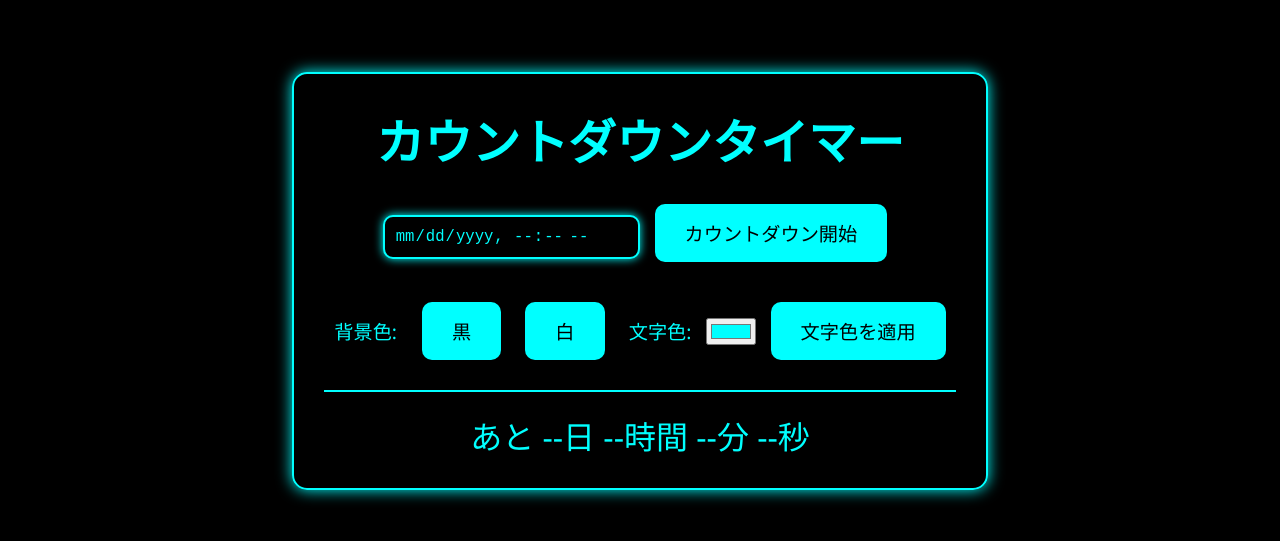
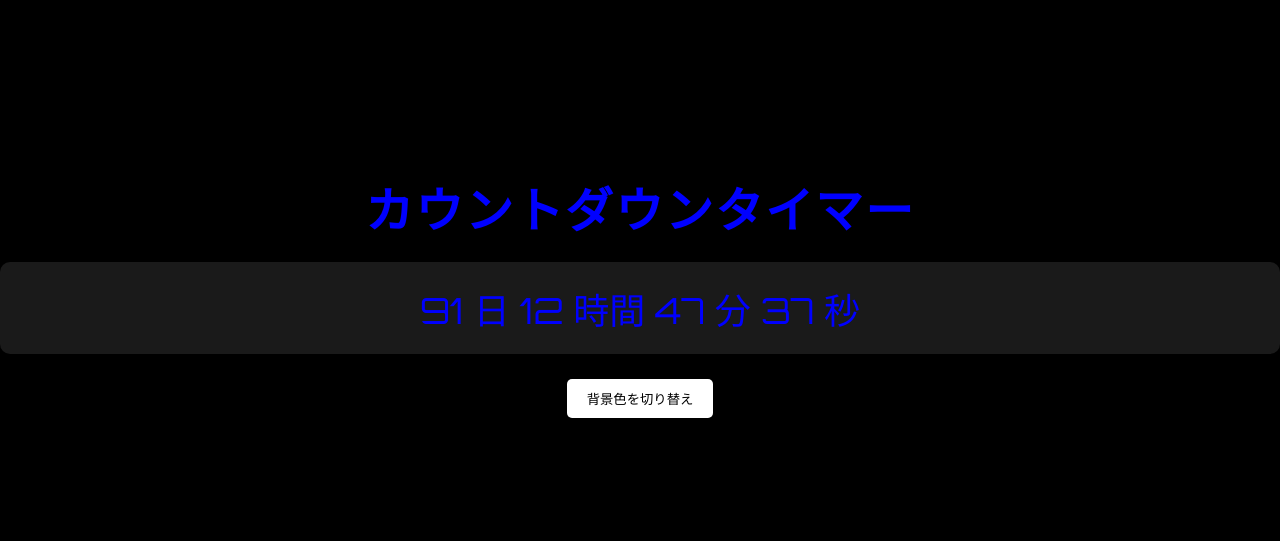
Before and after one commit to RusK-0707/countdown-timer, a plain HTML site: page index.html in a window 1280 px wide. Shown: the part 119-660 px from the top of the page. Drawn offline with Linux system fonts and the light colour scheme.

Commit message:
Update index.html

```diff
--- a/index.html
+++ b/index.html
@@ -3,32 +3,142 @@
 <head>
     <meta charset="UTF-8">
     <meta name="viewport" content="width=device-width, initial-scale=1.0">
+    <meta name="description" content="イベントのカウントダウンタイマー。期限やイベントまでの残り時間を簡単に追跡できます。">
+    <meta name="keywords" content="カウントダウン, タイマー, イベント, 期限, カウントダウンタイマー, イベント追跡">
+    <meta name="author" content="RusKという名の者">
+    <meta name="robots" content="index, follow">
+
+    <!-- Open Graph Meta Tags -->
+    <meta property="og:title" content="カウントダウンタイマー - イベントを簡単に追跡">
+    <meta property="og:description" content="イベントや期限までの残り時間を簡単に管理できるカスタマイズ可能なカウントダウンタイマー。">
+    <meta property="og:image" content="https://rusk-0707.github.io/countdown-timer/timer.png">
+    <meta property="og:url" content="https://rusk-0707.github.io/countdown-timer/">
+    <meta property="og:type" content="website">
+    <meta property="og:locale" content="ja_JP">
+
+    <!-- ページタイトル -->
     <title>カウントダウンタイマー</title>
-    <link rel="stylesheet" href="style.css">
+
+    <!-- Favicon の設定 -->
+    <link rel="icon" href="timer.png" type="image/x-icon">
+    <link rel="apple-touch-icon" sizes="180x180" href="timer.png">
+    <link rel="icon" type="image/png" sizes="32x32" href="timer.png">
+    <link rel="icon" type="image/png" sizes="16x16" href="timer.png">
+
+    <!-- Google Fonts の追加（Orbitron フォント） -->
+    <link href="https://fonts.googleapis.com/css2?family=Orbitron:wght@400;700&display=swap" rel="stylesheet">
+
+    <!-- CSS の追加（背景の黒とクールなフォントの設定） -->
+    <style>
+        body {
+            background-color: #000; /* 背景色を黒に設定 */
+            color: #00f; /* 文字色を青に設定 */
+            font-family: 'Orbitron', sans-serif; /* Google Fonts の Orbitron フォントを使用 */
+            text-align: center;
+            margin: 0;
+            padding: 0;
+            display: flex;
+            flex-direction: column;
+            justify-content: center;
+            height: 100vh;
+        }
+
+        h1 {
+            font-size: 48px;
+            margin-bottom: 20px;
+            letter-spacing: 2px; /* 文字間隔を広げてクールな見た目に */
+        }
+
+        .countdown {
+            font-size: 36px;
+            background-color: rgba(255, 255, 255, 0.1); /* カウントダウンの背景を半透明に */
+            border-radius: 10px;
+            padding: 20px;
+            display: inline-block;
+        }
+
+        .controls {
+            margin-top: 20px;
+        }
+
+        .button {
+            padding: 10px 20px;
+            margin: 5px;
+            border: none;
+            background-color: #00f; /* ボタンの背景色を青に設定 */
+            color: #fff;
+            cursor: pointer;
+            border-radius: 5px;
+            font-family: 'Orbitron', sans-serif; /* ボタンのフォントも同じに */
+            transition: background-color 0.3s;
+        }
+
+        .button:hover {
+            background-color: #007bff; /* ホバーカラーを設定 */
+        }
+
+        /* 背景色と文字色の切り替えボタン */
+        .toggle-button {
+            background-color: #fff; /* ボタンの背景色を白に設定 */
+            color: #000; /* 文字色を黒に設定 */
+        }
+
+        /* 背景色が白の時の設定 */
+        .white-background {
+            background-color: #fff;
+            color: #000;
+        }
+
+        .white-background .button {
+            background-color: #007bff; /* ボタンの背景色を青に設定 */
+            color: #fff;
+        }
+
+        .white-background .toggle-button {
+            background-color: #000;
+            color: #fff;
+        }
+    </style>
+
+    <!-- JavaScript カウントダウンスクリプト -->
+    <script>
+        window.addEventListener('DOMContentLoaded', (event) => {
+            const countdownElement = document.getElementById('countdown');
+            const inputDate = new Date("2024-12-31T00:00:00"); // 任意のカウントダウン終了日時を設定
+            const toggleButton = document.getElementById('toggleBackground');
+            const bodyElement = document.body;
+
+            function updateCountdown() {
+                const now = new Date();
+                const timeDifference = inputDate - now;
+
+                if (timeDifference > 0) {
+                    const days = Math.floor(timeDifference / (1000 * 60 * 60 * 24));
+                    const hours = Math.floor((timeDifference % (1000 * 60 * 60 * 24)) / (1000 * 60 * 60));
+                    const minutes = Math.floor((timeDifference % (1000 * 60 * 60)) / (1000 * 60));
+                    const seconds = Math.floor((timeDifference % (1000 * 60)) / 1000);
+
+                    countdownElement.textContent = `${days} 日 ${hours} 時間 ${minutes} 分 ${seconds} 秒`;
+                } else {
+                    countdownElement.textContent = "カウントダウン終了!";
+                }
+            }
+
+            setInterval(updateCountdown, 1000);
+
+            // 背景色と文字色の切り替えボタン
+            toggleButton.addEventListener('click', () => {
+                bodyElement.classList.toggle('white-background');
+            });
+        });
+    </script>
 </head>
 <body>
-    <div class="container">
-        <h1>カウントダウンタイマー</h1>
-
-        <!-- 日時の入力フィールド -->
-        <input type="datetime-local" id="date-input">
-        <button onclick="startCountdown()">カウントダウン開始</button>
-
-        <!-- 背景色と文字色の選択フィールド -->
-        <div class="color-settings">
-            <label for="bg-color">背景色: </label>
-            <button onclick="setBackgroundColor('black')">黒</button>
-            <button onclick="setBackgroundColor('white')">白</button>
-
-            <label for="text-color">文字色: </label>
-            <input type="color" id="text-color" value="#00FFFF">
-            <button onclick="applyTextColor()">文字色を適用</button>
-        </div>
-
-        <div id="countdown">あと --日 --時間 --分 --秒</div>
+    <!-- コンテンツの追加 -->
+    <h1>カウントダウンタイマー</h1>
+    <div id="countdown" class="countdown">読み込み中...</div>
+    <div class="controls">
+        <button class="button toggle-button" id="toggleBackground">背景色を切り替え</button>
     </div>
-
-
-    <script src="script.js"></script>
 </body>
 </html>
```
